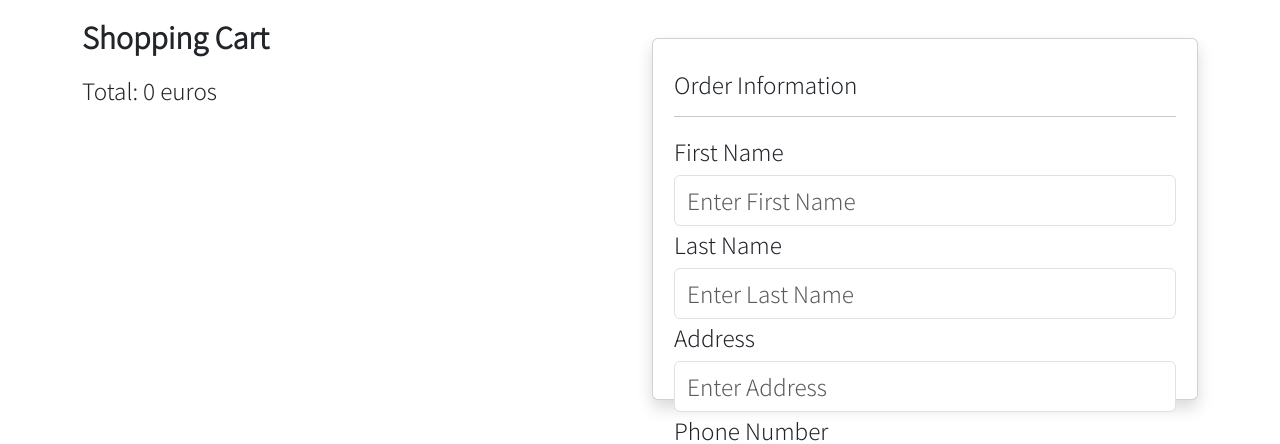
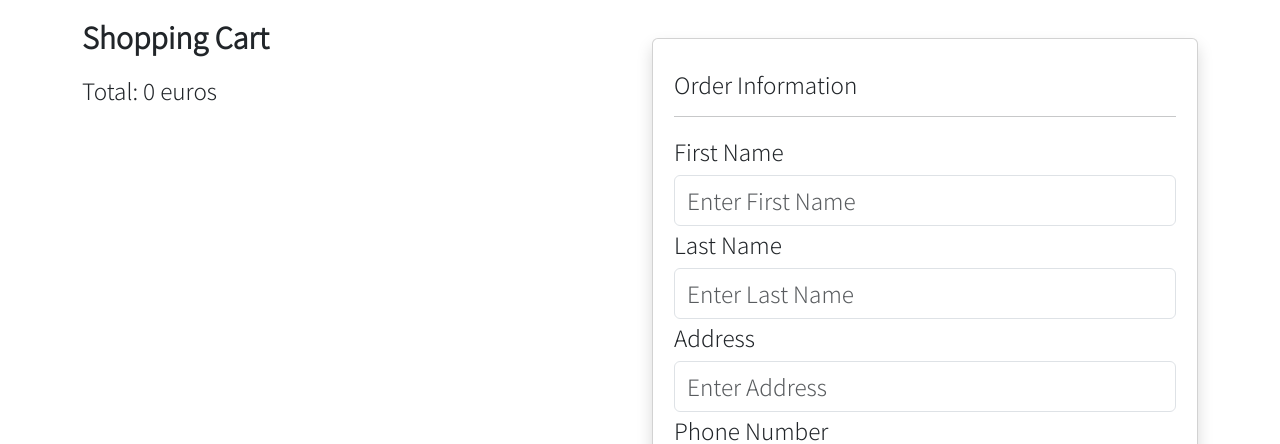
Before and after one commit to Ryhma20-Verkkopalveluprojekti/verkkokauppa, a React (Create React App) app in the folder client/client/: page /cart in a window 1280 px wide. Shown: the part 222-666 px from the top of the page. Built offline with nearby package versions, Linux system fonts and the light colour scheme; a web font is replaced by a local one.

Commit message:
storess.css koodin korjaus

```diff
--- a/client/client/src/components/pages/styles/stores.css
+++ b/client/client/src/components/pages/styles/stores.css
@@ -20,9 +20,3 @@ h1 {
     font-family: 'Assistant' !important;
     font-size: 25px !important;
 }
-
-.card-body {
-    object-fit:scale-down;
-    width:auto;
-    height: 350px;
-  }
```
